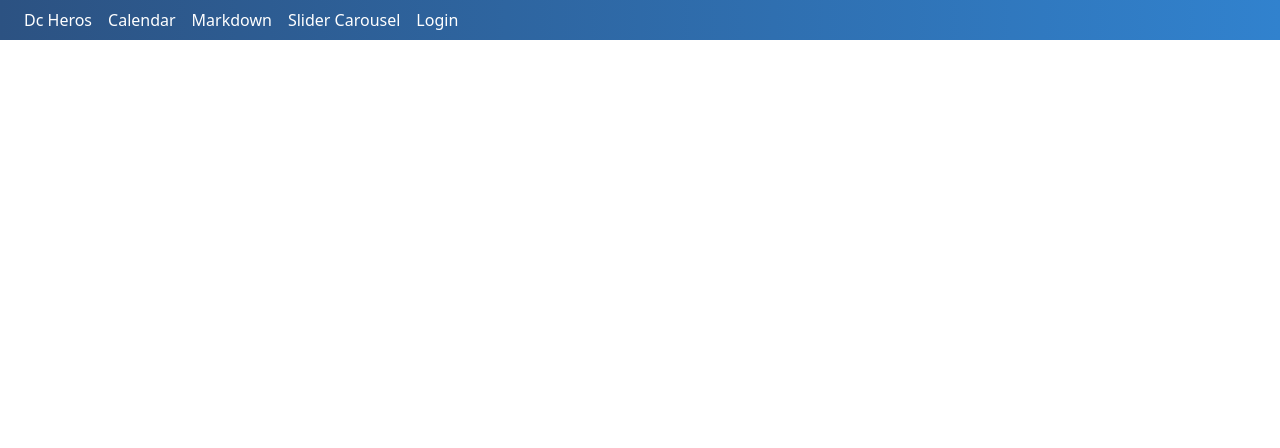
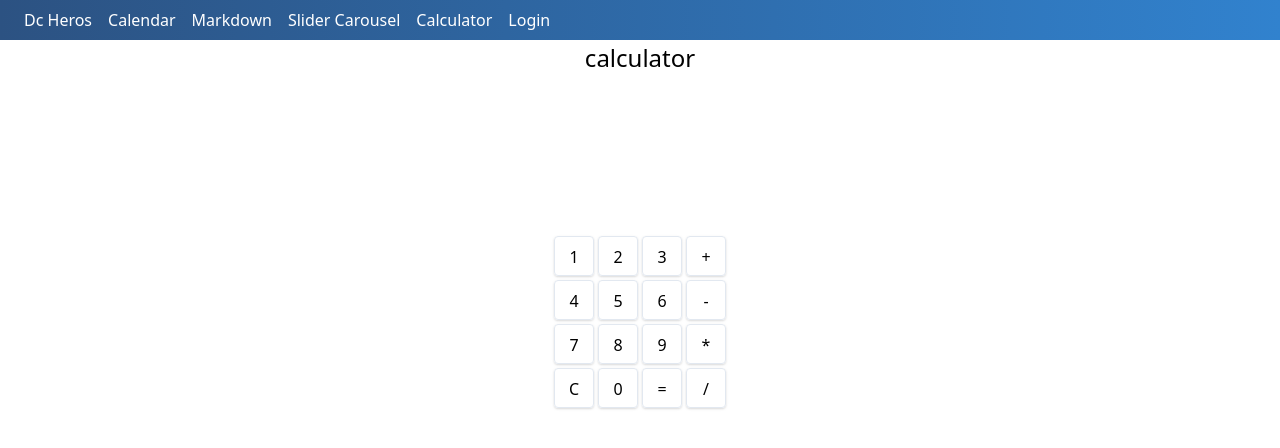
Before and after one commit to vincentGuegan/vue3FullCourse, a Vue app: page /calculator in a window 1280 px wide. Shown: the top 448 px of the page. Built offline with nearby package versions, Linux system fonts and the light colour scheme; no server answers.

Commit message:
Calculator creation with VueComposition API

```diff
--- a/src/components/AppHeader.vue
+++ b/src/components/AppHeader.vue
@@ -39,7 +39,8 @@ export default {
         {title: "Dc Heros", to:"/dc-heros"},
         {title: "Calendar", to:"/calendar"},
         {title: "Markdown", to:"/markdown"},
-        {title: "Slider Carousel", to:"/slider"}
+        {title: "Slider Carousel", to:"/slider"},
+        {title: "Calculator", to:"/calculator"}
       ]
     }
   },
--- /dev/null
+++ b/src/pages/Calculator.vue
@@ -0,0 +1,101 @@
+<template>
+    <section class="flex w-full">
+        <div class="m-auto">
+            <h1 class="text-2xl text-center">calculator</h1>
+            <p class="text-3xl text-right mt-10 w-40 h-10 overflow-x-scroll" style="direction:rtl">{{ currentNum }}</p>
+            <div class="h-10">
+                <small v-if="selectedOperation">{{prevNum}} {{ selectedOperation }} {{ currentNum }}</small>
+            </div>
+            <div class="my-10 grid grid-cols-4 gap-1">
+                <button @click="pressed('1')" class="p-2 w-10 h-10 border rounded shadow">1</button>
+                <button @click="pressed('2')" class="p-2 w-10 h-10 border rounded shadow">2</button>
+                <button @click="pressed('3')" class="p-2 w-10 h-10 border rounded shadow">3</button>
+                <button @click="pressed('+')" class="p-2 w-10 h-10 border rounded shadow">+</button>
+                <button @click="pressed('4')" class="p-2 w-10 h-10 border rounded shadow">4</button>
+                <button @click="pressed('5')" class="p-2 w-10 h-10 border rounded shadow">5</button>
+                <button @click="pressed('6')" class="p-2 w-10 h-10 border rounded shadow">6</button>
+                <button @click="pressed('-')" class="p-2 w-10 h-10 border rounded shadow">-</button>
+                <button @click="pressed('7')" class="p-2 w-10 h-10 border rounded shadow">7</button>
+                <button @click="pressed('8')" class="p-2 w-10 h-10 border rounded shadow">8</button>
+                <button @click="pressed('9')" class="p-2 w-10 h-10 border rounded shadow">9</button>
+                <button @click="pressed('*')" class="p-2 w-10 h-10 border rounded shadow">*</button>
+                <button @click="pressed('c')" class="p-2 w-10 h-10 border rounded shadow">C</button>
+                <button @click="pressed('0')" class="p-2 w-10 h-10 border rounded shadow">0</button>
+                <button @click="pressed('=')" class="p-2 w-10 h-10 border rounded shadow">=</button>
+                <button @click="pressed('/')" class="p-2 w-10 h-10 border rounded shadow">/</button>
+
+            </div>
+        </div>
+    </section>
+</template>
+
+<script>
+import { onMounted, onUnmounted, ref } from "vue"
+export default {
+    setup() {
+        const operations = ["+", "-", "*", "/"];
+        const numbers = ["1","2","3","4","5","6","7","8","9","0"];
+        const currentNum = ref("");
+        const prevNum = ref("");
+        const selectedOperation = ref("");
+
+        function pressed(value) {
+            if(value == "=" || value == "Enter") calculate();
+            else if (value == "c") clear();
+            else if(operations.includes(value)) applyOperation(value);
+            else if(numbers.includes(value)) appendNumber(value);
+        }
+
+        function appendNumber(value) {
+            currentNum.value = currentNum.value + value;
+        }
+
+        function applyOperation(value) {
+            calculate();
+            prevNum.value = currentNum.value;
+            currentNum.value = "";
+            selectedOperation.value = value;
+        }
+
+        function calculate(){
+            if(selectedOperation.value =="*") multiply();
+            else if(selectedOperation.value =="/") divide();
+            else if(selectedOperation.value =="-") substract();
+            else if(selectedOperation.value =="+") sum();
+
+            prevNum.value="";
+            selectedOperation.value = "";
+        }
+
+        function multiply() {
+            currentNum.value = prevNum.value * currentNum.value;
+        }
+
+        function divide() {
+            currentNum.value = prevNum.value / currentNum.value;
+        }
+
+        function substract() {
+            currentNum.value = prevNum.value - currentNum.value;
+        }
+
+        function sum() {
+            currentNum.value = +prevNum.value + +currentNum.value;
+        }
+
+        const clear = () => (currentNum.value = "");
+
+        const handleKeydown = (e) => pressed(e.key);
+
+        onMounted(()=>{window.addEventListener("keydown", handleKeydown);});
+        onUnmounted(()=>{window.removeEventListener("keydown", handleKeydown);});
+
+
+        return { currentNum, pressed, selectedOperation, prevNum };
+    },
+};
+</script>
+
+<style>
+
+</style>
--- a/src/router.js
+++ b/src/router.js
@@ -4,6 +4,8 @@ import DcHeros from './pages/DcHeros'
 import Calendar from './pages/Calendar'
 import Markdown from './pages/Markdown'
 import Slider from './pages/Slider'
+import Calculator from './pages/Calculator'
+
 
 const routes = [
     {path: '/', component:Home},
@@ -11,6 +13,7 @@ const routes = [
     {path: '/calendar', component:Calendar},
     {path: '/markdown', component:Markdown},
     {path: '/slider', component:Slider},
+    {path: '/calculator', component:Calculator},
 ];
 
 const router = createRouter({
```
